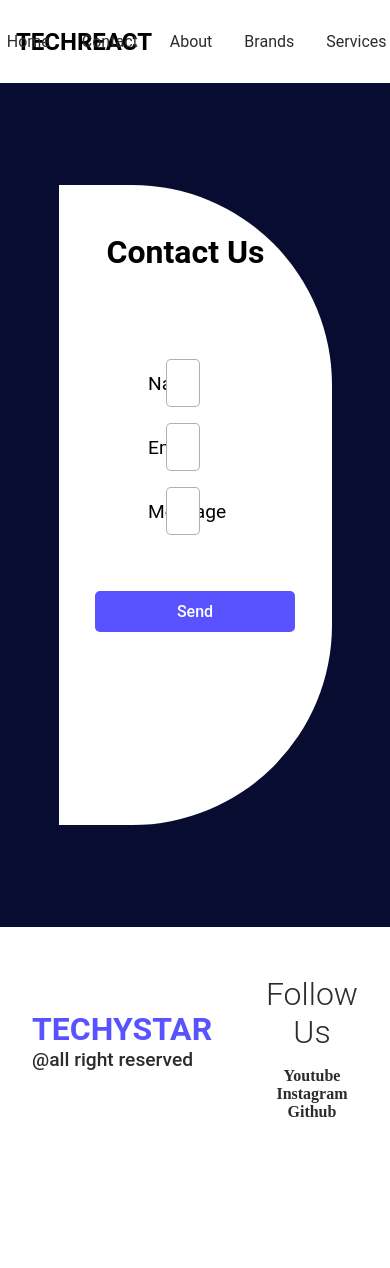
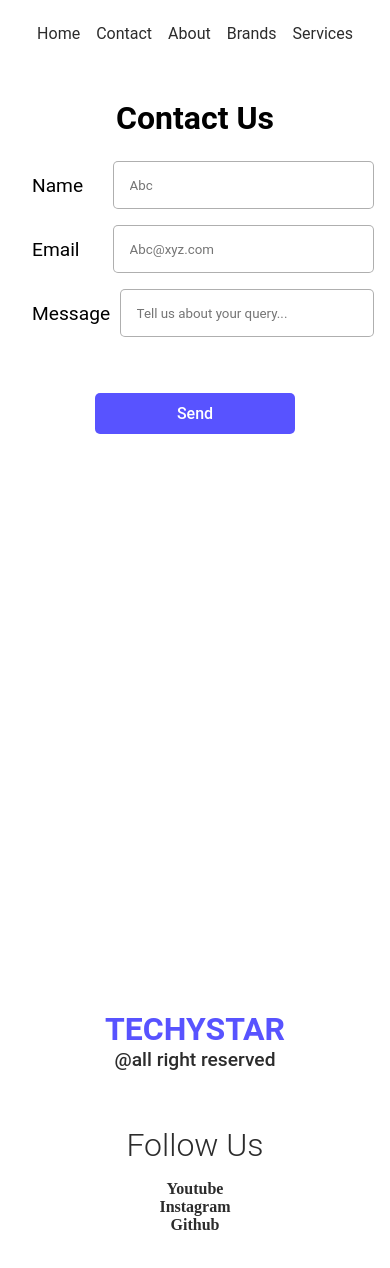
Before and after one commit to goyalh4164/React, a React (Create React App) app in the folder project1/: page /contact in a window 390 px wide. Shown: the top 1268 px of the page. Before the commit the page ends 1127 px from the top, so only its background shows below. Built offline with nearby package versions, Linux system fonts and the light colour scheme.

Commit message:
completed the project

```diff
--- a/project1/package.json
+++ b/project1/package.json
@@ -9,6 +9,7 @@
     "react": "^18.2.0",
     "react-dom": "^18.2.0",
     "react-icons": "^4.8.0",
+    "react-responsive-carousel": "^3.2.23",
     "react-router-dom": "^6.11.2",
     "react-router-hash-link": "^2.4.3",
     "react-scripts": "5.0.1",
--- a/project1/src/App.js
+++ b/project1/src/App.js
@@ -3,6 +3,7 @@
 import Home from "./components/Home";
 import Footer from "./components/Footer";
 import Contact from "./components/Contact";
+import Services from "./components/Services";
 
 // styling imports
 import "./styles/app.scss"
@@ -10,6 +11,8 @@
 import "./styles/home.scss"
 import "./styles/footer.scss"
 import "./styles/contact.scss"
+import "./styles/services.scss"
+import "./styles/mediaquery.scss"
 
 function App() {
   return (
@@ -18,6 +21,7 @@
       <Routes>
         <Route path="/" element={<Home/>}/>
         <Route path="/contact" element={<Contact/>}/>
+        <Route path="/services" element={<Services/>}/>
       </Routes>
       <Footer/>
     </Router>
--- /dev/null
+++ b/project1/src/components/Services.jsx
@@ -0,0 +1,31 @@
+import React from "react";
+import { Carousel } from "react-responsive-carousel";
+import "react-responsive-carousel/lib/styles/carousel.min.css";
+import img1 from "../assets/3.jpg";
+import img2 from "../assets/4.jpg";
+
+const Services = () => {
+  return (
+    <div>
+      <Carousel
+        infiniteLoop
+        autoPlay
+        showStatus={false}
+        showArrows={false}
+        showThumbs={false}
+        interval={1000}
+      >
+        <div>
+          <img src={img1} alt="Item1" />
+          <p className="legend">Full Stack</p>
+        </div>
+        <div>
+          <img src={img2} alt="Item3" />
+          <p className="legend">Peer-to-peer Support</p>
+        </div>
+      </Carousel>
+    </div>
+  );
+};
+
+export default Services;
--- /dev/null
+++ b/project1/src/styles/mediaquery.scss
@@ -0,0 +1,95 @@
+@media screen and (max-width: 820px) {
+    .home3 {
+      height: 130vh;
+      > div {
+        height: 120vh;
+      }
+    }
+
+    .contact > main {
+      height: 100vh;
+      width: 100%;
+      border-radius: 0%;
+      h1 {
+        text-align: center;
+      }
+    }
+  }
+
+  @media screen and (max-width: 700px) {
+    nav {
+      > h1 {
+        display: none;
+      }
+      > main {
+        width: 100%;
+        justify-content: center;
+        a {
+          margin: 0.5rem;
+        }
+      }
+    }
+
+    .home > main {
+      align-items: center;
+      h1 {
+        font-size: 3rem;
+      }
+    }
+
+    .home2 {
+      height: 120vh;
+      flex-direction: column;
+      img {
+        width: 100%;
+      }
+      > div {
+        width: 100%;
+      }
+    }
+
+    .home3 {
+      height: 120vh;
+      > div {
+        text-align: center;
+        width: 100%;
+        border-radius: 0;
+        > p {
+          padding: 5rem 2rem;
+          font-size: 0.9rem;
+          line-height: 150%;
+        }
+      }
+    }
+
+    .home4 {
+      align-items: center;
+      > div {
+        border-radius: 0%;
+        width: 100%;
+        height: unset;
+      }
+    }
+
+    .contact > main {
+      padding: 1rem;
+      h1 {
+        margin: 1rem;
+      }
+      > form {
+        margin: 0%;
+        > div {
+          width: 100%;
+        }
+      }
+    }
+
+    footer {
+      height: 50vh;
+      grid-template-columns: 1fr;
+      padding: 5rem;
+      > div {
+        align-items: center;
+      }
+    }
+  }
```
Also changed, not shown: project1/src/styles/services.scss (added), 1 other file (tests, documents, lock files or other folders).
